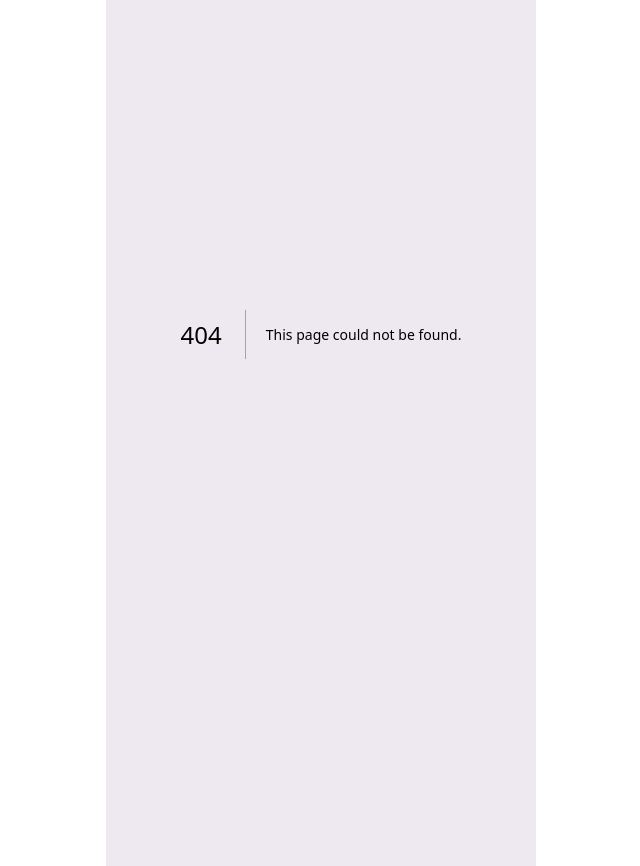
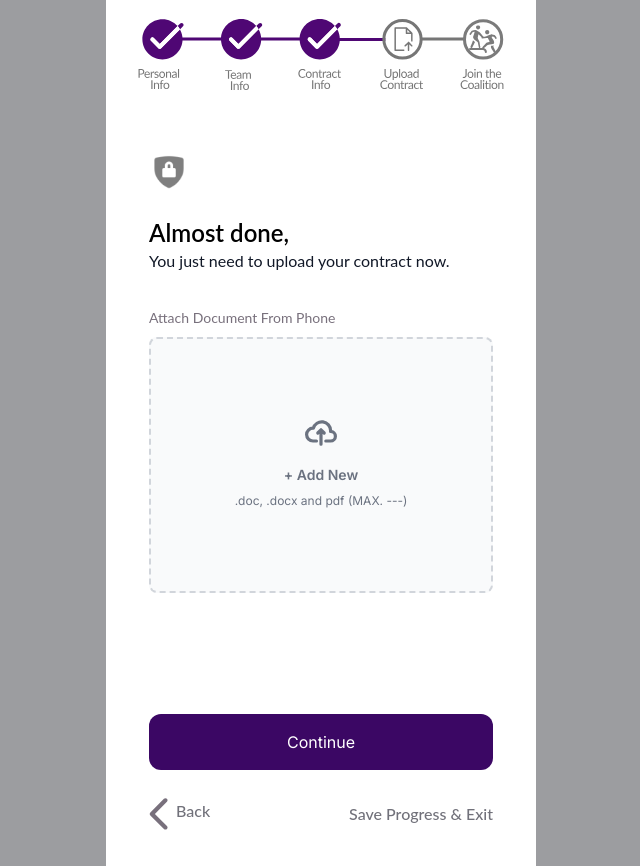
Before and after one commit to Alex-dev7/chatbot-frontend, a Next.js app: page /form/step8 in a window 1280 px wide. Before the commit this address had no page. Shown: the whole page, without its empty margins (319-959 px from the left). Built offline with nearby package versions, Linux system fonts and the light colour scheme.

Commit message:
all form pages

```diff
--- a/src/app/form/step7/page.tsx
+++ b/src/app/form/step7/page.tsx
@@ -46,7 +46,7 @@ export default function Step7() {
                         ))}
                     </div>
                 </form>
-                <Link href={'/form/step7'} className="w-[80%] h-14 bg-purple-950 rounded-xl text-white hover:bg-purple-800 transition-colors active:bg-purple-950 flex  justify-center place-items-center absolute bottom-24" >
+                <Link href={'/form/step8'} className="w-[80%] h-14 bg-purple-950 rounded-xl text-white hover:bg-purple-800 transition-colors active:bg-purple-950 flex  justify-center place-items-center absolute bottom-24" >
                                 Continue
                 </Link>
             </div>
--- /dev/null
+++ b/src/app/form/step8/page.tsx
@@ -0,0 +1,65 @@
+import Image from "next/image"
+import navScreen from "../../../../public/thirdCheck.svg"
+import backArrow from "../../../../public/BackArrow.svg"
+import info from "../../../../public/Info.png"
+import securityShield from "../../../../public/Security Shield Green.png"
+import Link from "next/link";
+
+export default function Step7() {
+
+
+
+  return (
+    <div className="h-full pt-20 pb-5  flex flex-col justify-between bg-[#FFF]">
+      <Image src={navScreen} alt="" className="w-[85%] mx-auto" />
+      <div className="w-[80%] h-full mx-auto py-9">
+      <Image width={40} src={securityShield} alt='shield icon'/>
+            <div className="w-fit pb-8">
+                <span className="text-black text-2xl font-semibold font-['Lato']">
+                    Almost done,
+                    <br />
+                </span>
+                <span className="text-gray-900 text-base font-[400] font-['Lato']">
+                    You just need to upload your contract now.
+                </span>
+            </div>
+            <div className="w-full flex flex-col space-y-4">
+
+             <form className="space-y-2 pb-11">
+                <span  className="text-[#78707C] text-sm font-normal font-['Lato']">
+                                Attach Document From Phone
+                 </span>
+                <div className="flex items-center justify-center w-full">
+                    <label htmlFor="file" className="flex flex-col items-center justify-center w-full h-64 border-2 border-gray-300 border-dashed rounded-lg cursor-pointer bg-gray-50 dark:hover:bg-bray-800 dark:bg-gray-700 hover:bg-gray-100 dark:border-gray-600 dark:hover:border-gray-500 dark:hover:bg-gray-600">
+                        <div className="flex flex-col items-center justify-center pt-5 pb-6">
+                            <svg className="w-8 h-8 mb-4 text-gray-500 dark:text-gray-400" aria-hidden="true" xmlns="http://www.w3.org/2000/svg" fill="none" viewBox="0 0 20 16">
+                                <path stroke="currentColor" stroke-linecap="round" stroke-linejoin="round" stroke-width="2" d="M13 13h3a3 3 0 0 0 0-6h-.025A5.56 5.56 0 0 0 16 6.5 5.5 5.5 0 0 0 5.207 5.021C5.137 5.017 5.071 5 5 5a4 4 0 0 0 0 8h2.167M10 15V6m0 0L8 8m2-2 2 2"/>
+                            </svg>
+                            <p className="mb-2 text-sm font-semibold text-gray-500 dark:text-gray-400"> + Add New</p>
+                            <p className="text-xs text-gray-500 dark:text-gray-400">.doc, .docx and pdf (MAX. ---)</p>
+                        </div>
+                        <input id="file" type="file" className="hidden"/>
+                    </label>
+                </div>
+            </form>
+
+
+                <Link href={'/form/step9'} className="w-[80%] h-14 bg-purple-950 rounded-xl text-white hover:bg-purple-800 transition-colors active:bg-purple-950 flex  justify-center place-items-center absolute bottom-24" >
+                                Continue
+                </Link>
+            </div>
+        </div>
+        <footer className="w-[80%] mx-auto">
+            <div className="w-full h-16  flex justify-between align-middle place-items-center">
+                <Link href='/form/step7' replace className="text-zinc-500 text-base font-medium font-['Lato'] leading-relaxed flex space-x-2">
+                    <Image src={backArrow} alt='back arrow icon' />
+                    <span>Back</span>
+                </Link>
+                <Link href='/' className="text-zinc-500 text-base font-medium font-['Lato'] leading-relaxed">
+                    Save Progress & Exit
+                </Link>
+            </div>
+        </footer>
+    </div>
+  );
+}
--- /dev/null
+++ b/src/app/form/step9/page.tsx
@@ -0,0 +1,56 @@
+import Image from "next/image"
+import navScreen from "../../../../public/fourthCheck.svg"
+import backArrow from "../../../../public/BackArrow.svg"
+import securityShield from "../../../../public/Security Shield Green.png"
+import Link from "next/link";
+
+export default function Step7() {
+
+
+
+  return (
+    <div className="h-full pt-20 pb-5  flex flex-col justify-between bg-[#FFF]">
+      <Image src={navScreen} alt="" className="w-[85%] mx-auto" />
+      <div className="w-[80%] h-full mx-auto py-9">
+            <div className="w-fit pb-8">
+                <span className="text-black text-2xl font-semibold font-['Lato']">
+                    Over 80 percent of athletes who used this review joined the Contract Coalition.
+                    <br />
+                </span>
+                <span className="text-gray-900 text-sm font-[400] font-['Lato']">
+                    Wevolv is on a mission to empower athletes with everything they need to protect themselves and know their worth. You can help by allowing us to collect and share your contract information. This information will be anonymous and entered into our database where it can help more athletes to protect themselves and know their worth.
+                </span>
+            </div>
+            <div className="w-full flex flex-col  place-content-center place-items-center">
+
+                <form className="space-y-2 pb-11">
+                    <label  className="flex items-center space-x-2 text-base text-[#3B4256]">
+                            <input type="checkbox"  name='coalition' className="checked:scale-125 w-5 h-5 accent-purple-600 " />
+                            <span>Yes, I will join Wevolv’s Contract Coalition</span>
+                    </label>
+
+                </form>
+
+                <div className="w-[85%] h-fit flex space-x-2 ">
+                    <Image width={40} src={securityShield} alt="security shield icon"/>
+                    <p className="text-zinc-500 h-fit text-lg font-medium font-['Lato'] flex place-self-center leading-7">Read about our commitment <br/>to data privacy and security</p>
+                </div>
+                <Link href={'/form/step10'} className="w-[80%] h-14 bg-purple-950 rounded-xl text-white hover:bg-purple-800 transition-colors active:bg-purple-950 flex  justify-center place-items-center absolute bottom-24" >
+                                Continue
+                </Link>
+            </div>
+        </div>
+        <footer className="w-[80%] mx-auto">
+            <div className="w-full h-16  flex justify-between align-middle place-items-center">
+                <Link href='/form/step8' replace className="text-zinc-500 text-base font-medium font-['Lato'] leading-relaxed flex space-x-2">
+                    <Image src={backArrow} alt='back arrow icon' />
+                    <span>Back</span>
+                </Link>
+                <Link href='/' className="text-zinc-500 text-base font-medium font-['Lato'] leading-relaxed">
+                    Save Progress & Exit
+                </Link>
+            </div>
+        </footer>
+    </div>
+  );
+}
```
Also changed, not shown: public/fourthCheck.svg (added), public/thirdCheck.svg (added), src/app/form/step10/page.tsx (added).
